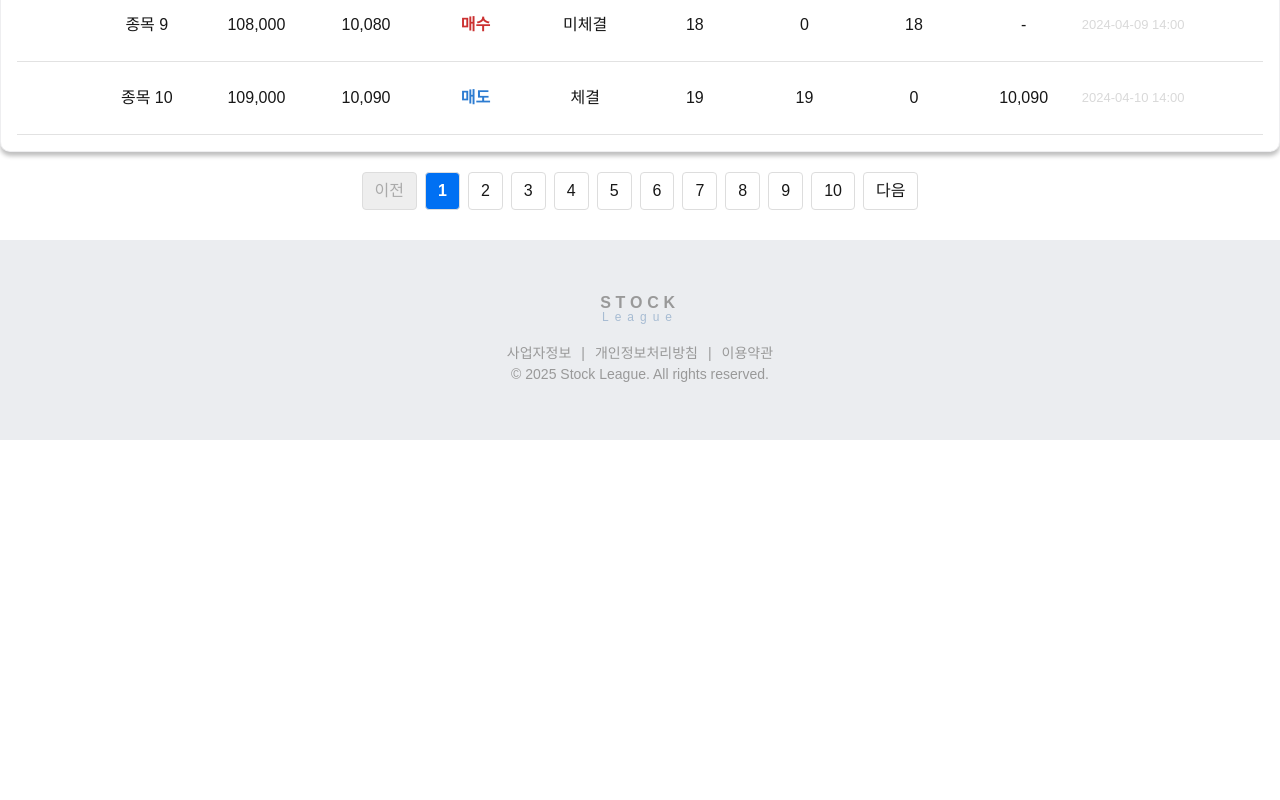
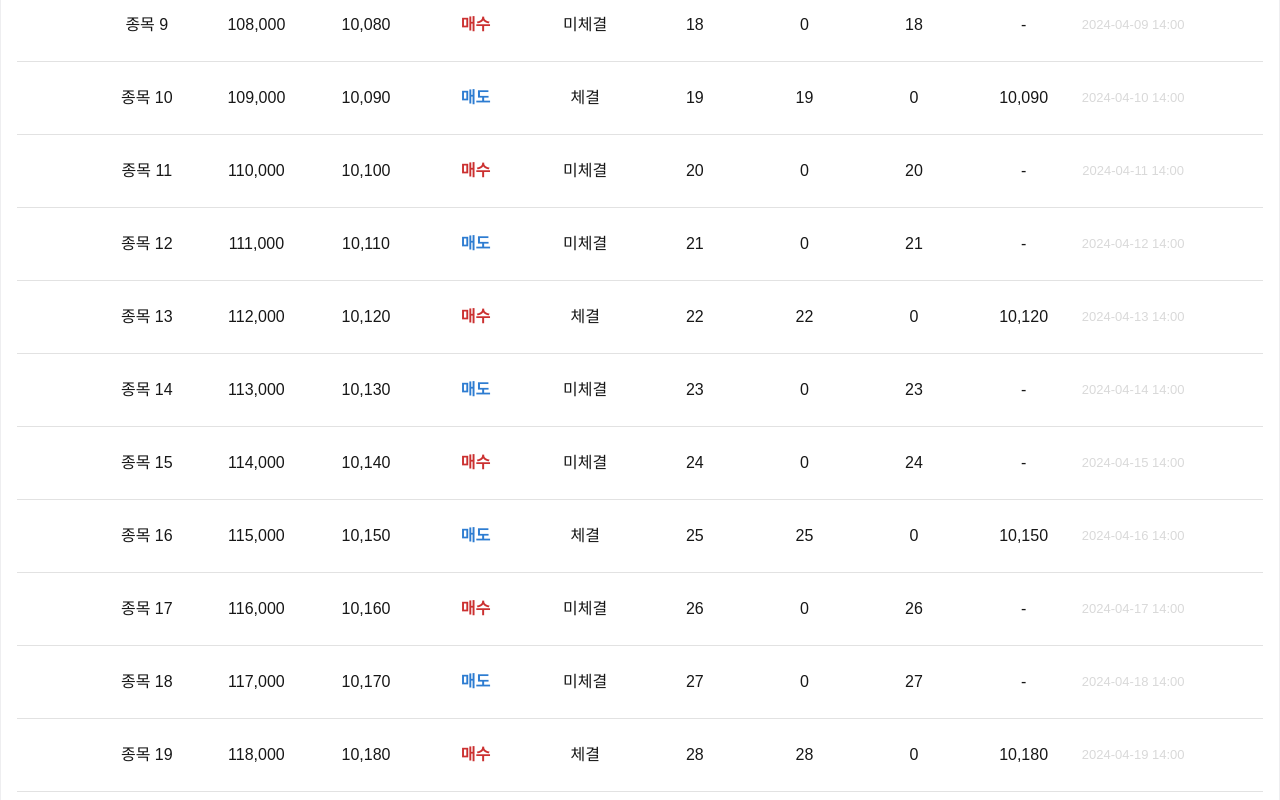
Before and after one commit to kimchanyoo/StockLeague, a Next.js app: page /user/order-history in a window 1280 px wide. Shown: the part 1020-1820 px from the top of the page. Before the commit the page ends 1460 px from the top, so only its background shows below. Built offline with nearby package versions, Linux system fonts and the light colour scheme.

Commit message:
fix: 주문내역 디자인 오류 수정

```diff
--- a/src/app/user/order-history/order-history.css
+++ b/src/app/user/order-history/order-history.css
@@ -2,7 +2,6 @@
     max-width: 1440px;
     min-width: 1100px;
     width: 100vw;
-    min-height: 100vh;
     margin: 0 auto;
     flex-direction: column;
     display: flex;
@@ -16,7 +15,7 @@
 }
 .orderHistoryBox {
     width: 100%;
-    min-height: 100vh;
+    height: 100%;
     border: 1px solid rgba(118, 118, 128, 0.12);
     box-shadow: 0px 4px 4px rgba(0, 0, 0, 0.25);
     border-radius: 10px;
--- a/src/app/user/order-history/page.tsx
+++ b/src/app/user/order-history/page.tsx
@@ -25,7 +25,7 @@ export default function OrderHistory() {
   const [currentPage, setCurrentPage] = useState(1);
   const tabList = ["전체", "체결", "미체결"];
 
-  const itemsPerPage = 10;
+  const itemsPerPage = 20;
   const maxPageButtons = 10;
 
   // 필터링된 데이터
```
